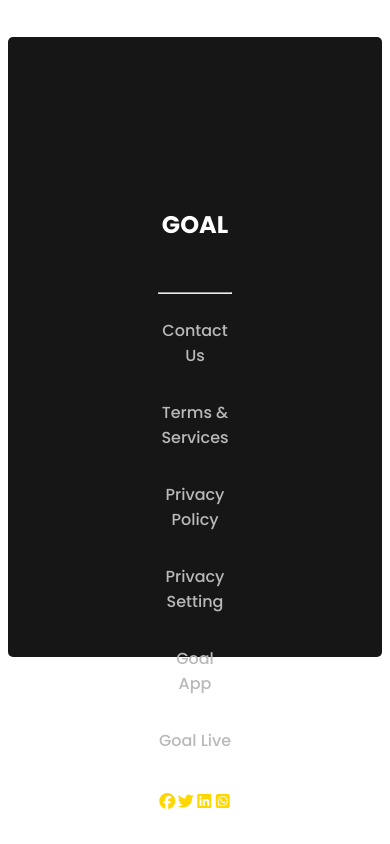
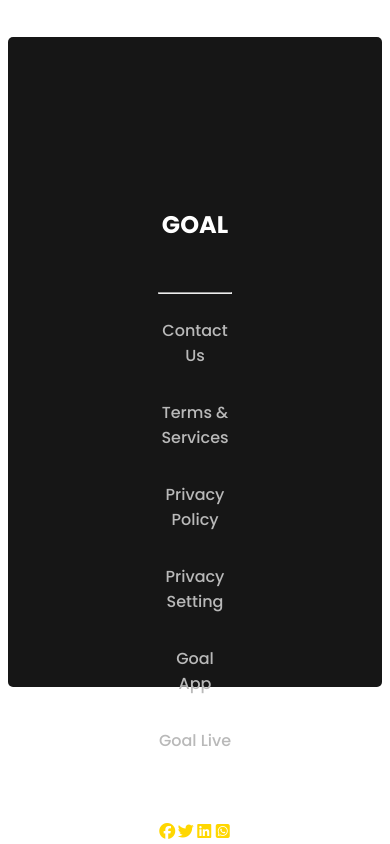
Before and after one commit to JunayedIslam1/assignment-2, a plain HTML site: page index.html in a window 390 px wide. Shown: the part 3790-4634 px from the top of the page. Before the commit the page ends 4604 px from the top, so only its background shows below. Drawn offline with Linux system fonts and the light colour scheme.

Commit message:
last commit

```diff
--- a/style.css
+++ b/style.css
@@ -270,8 +270,12 @@ body {
     }
 
     .footer {
-        height: 320px;
+        height: 350px;
         border-radius: 5px;
+    }
+
+    .social-site {
+        margin-top: 50px;
     }
 }
 
```
